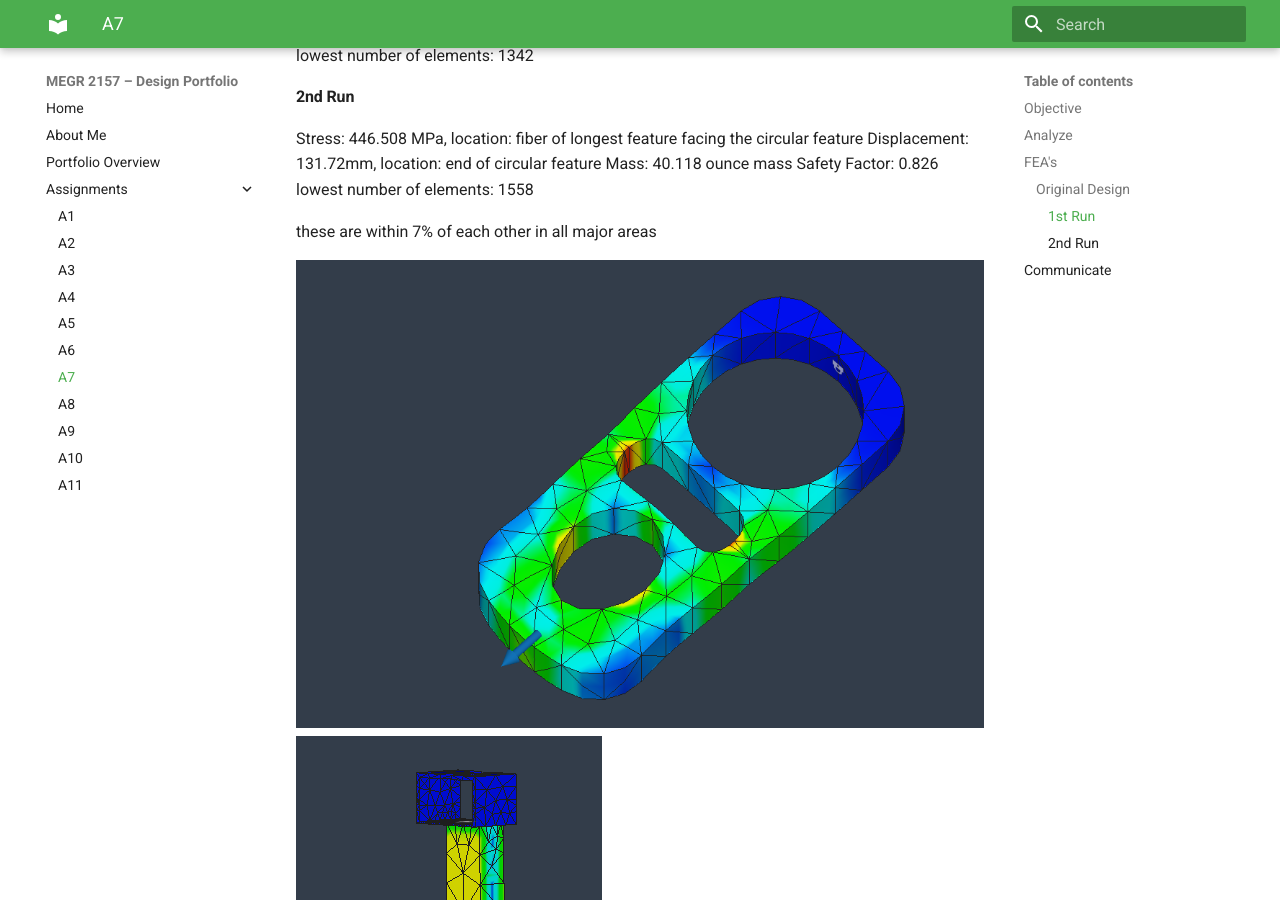
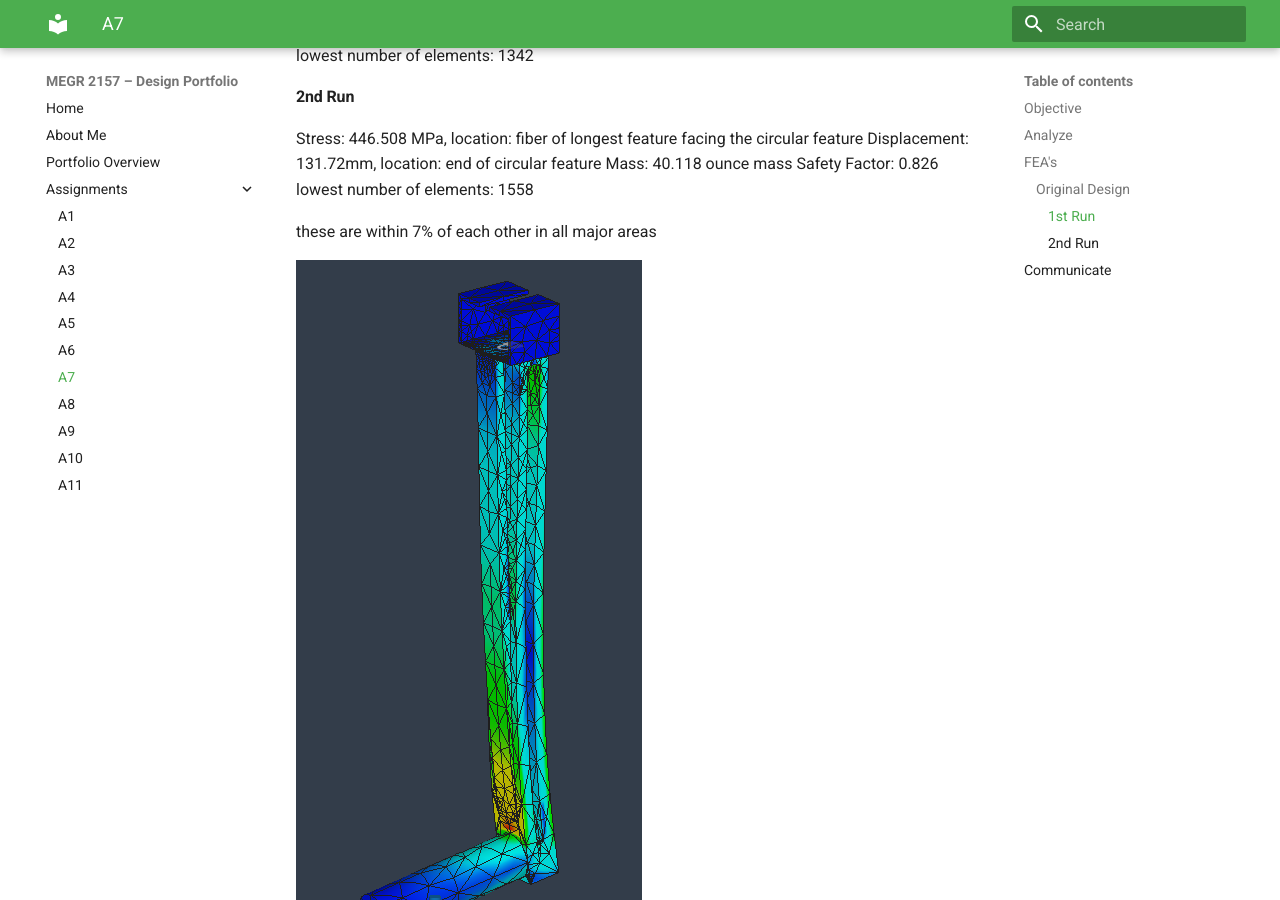
Before and after one commit to pklauser-cyber/design-projects-portfolio, an MkDocs documentation site: the page built from docs/assignments/A07/index.md, in a window 1280 px wide and 900 px high, scrolled down 704 px. Built offline with MkDocs 1.6.1 and Material for MkDocs 9.7.7, drawn with Linux system fonts in a browser that asks for light colours.

Commit message:
Update index.md

```diff
--- a/docs/assignments/A07/index.md
+++ b/docs/assignments/A07/index.md
@@ -24,8 +24,8 @@ number of elements: 1558
 
 these are within 7% of each other in all major areas
 
-![screenshot#1](image1.png)
-![screenshot#2](image2.png)
+![screenshot#1](image15.png)
+![screenshot#2](image16.png)
 
 
 
```
